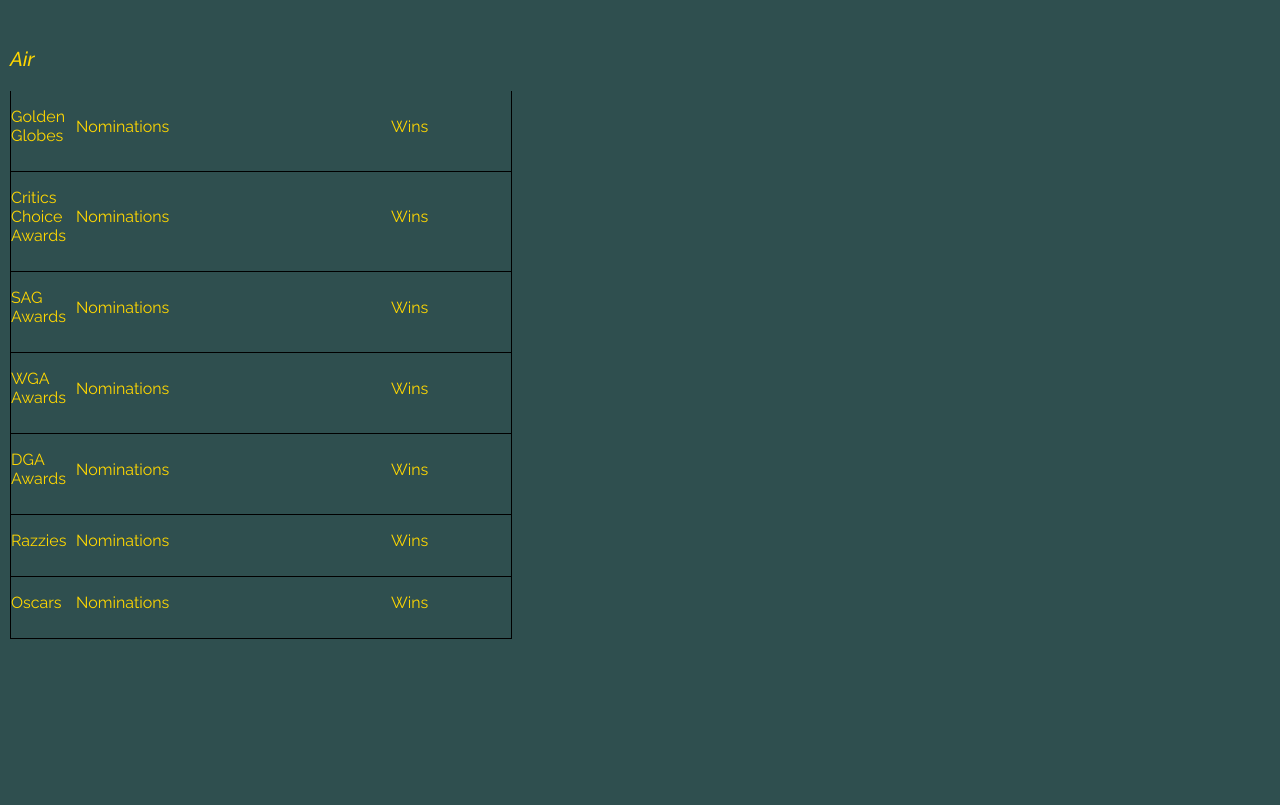
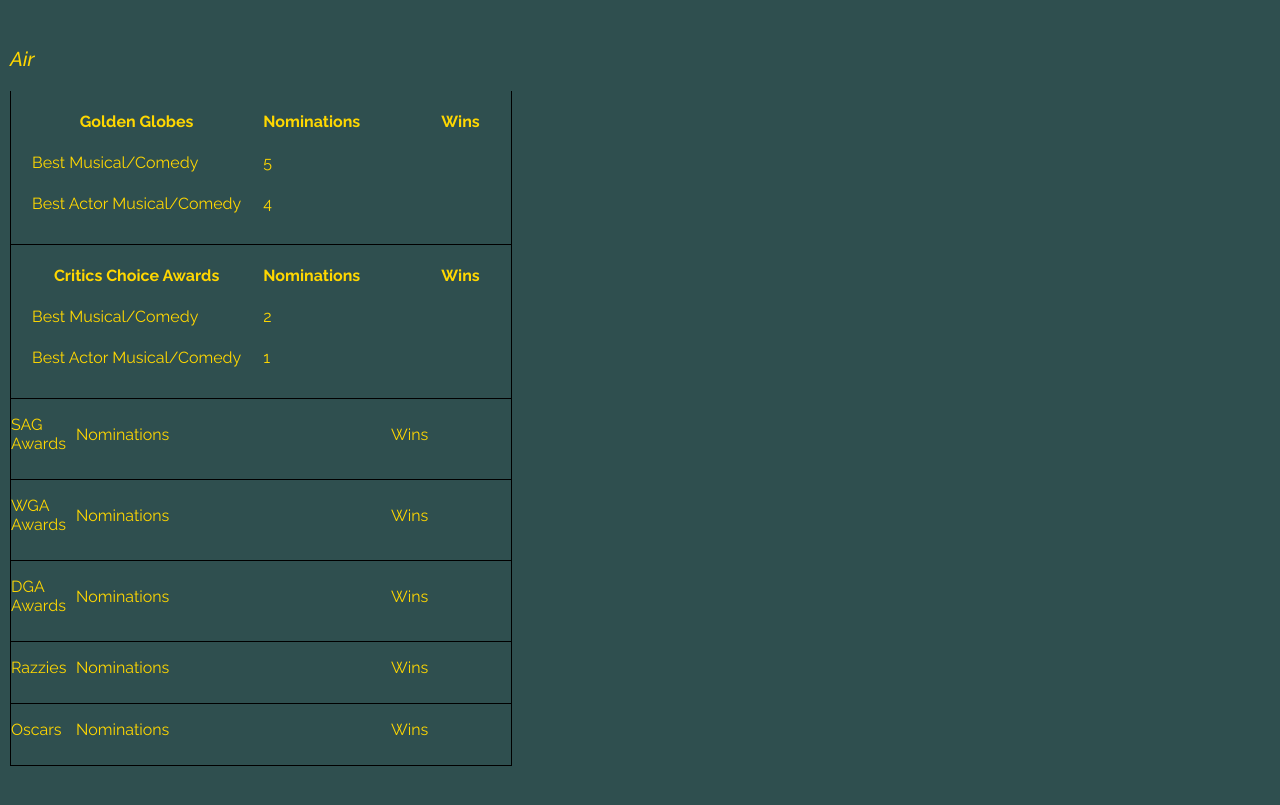
Before and after one commit to Tadler92/Awards-Draft, a plain HTML site: page info-pages/air-info.html in a window 1280 px wide. Shown: the part 83-888 px from the top of the page. Drawn offline with Linux system fonts and the light colour scheme.

Commit message:
Added points to 'air info page'

```diff
--- a/info-pages/air-info.html
+++ b/info-pages/air-info.html
@@ -14,6 +14,7 @@
   <link rel="stylesheet" href="../styles/awards-draft-site.css">
   <link rel="stylesheet" href="../styles/site-header.css">
   <link rel="stylesheet" href="../styles/site-general.css">
+  <link rel="stylesheet" href="../styles/info-pages.css">
 </head>
 
 <body>
@@ -37,8 +38,8 @@
     Air
   </p>
 
-  <div class="user-info">
-    <div class="award-show">
+  <div class="user-info" id="golden-globes">
+    <!-- <div class="award-show">
       <p>
         Golden Globes
       </p>
@@ -52,11 +53,29 @@
       <p>
         Wins
       </p>
-    </div>
+    </div> -->
+
+    <table class="awards-table">
+      <thead>
+        <tr>
+          <th>Golden Globes</th>
+          <th class="film-column">Nominations</th>
+          <th>Wins</th>
+        </tr>
+      </thead>
+      <tbody id="globes-table">
+        <!-- <tr>
+          <td></td>
+          <td></td>
+          <td></td>
+        </tr> -->
+      </tbody>
+    </table>
+
   </div>
 
-  <div class="user-info">
-    <div class="award-show">
+  <div class="user-info" id="critics-choice">
+    <!-- <div class="award-show">
       <p>
         Critics Choice Awards
       </p>
@@ -70,10 +89,28 @@
       <p>
         Wins
       </p>
-    </div>
+    </div> -->
+
+    <table class="awards-table">
+      <thead>
+        <tr>
+          <th>Critics Choice Awards</th>
+          <th class="film-column">Nominations</th>
+          <th>Wins</th>
+        </tr>
+      </thead>
+      <tbody id="critics-table">
+        <!-- <tr>
+          <td></td>
+          <td></td>
+          <td></td>
+        </tr> -->
+      </tbody>
+    </table>
+
   </div>
 
-  <div class="user-info">
+  <div class="user-info" id="sag-awards">
     <div class="award-show">
       <p>
         SAG Awards
@@ -91,7 +128,7 @@
     </div>
   </div>
 
-  <div class="user-info">
+  <div class="user-info" id="wga-awards">
     <div class="award-show">
       <p>
         WGA Awards
@@ -109,7 +146,7 @@
     </div>
   </div>
 
-  <div class="user-info">
+  <div class="user-info" id="dga-awards">
     <div class="award-show">
       <p>
         DGA Awards
@@ -145,7 +182,7 @@
     </div>
   </div>
 
-  <div class="user-info">
+  <div class="user-info" id="oscars">
     <div class="award-show">
       <p>
         Oscars
@@ -163,6 +200,7 @@
     </div>
   </div>
 
+  <script src="../scripts/info-pages.js"></script>
 </body>
 
 </html>
--- /dev/null
+++ b/scripts/info-pages.js
@@ -0,0 +1,69 @@
+document.body.onload = putInfoOnPage;
+
+
+const air = {
+  Globes: {
+    'Best Musical/Comedy Nom': 5,
+    'Best Actor Musical/Comedy Nom': 4,
+  },
+  Critics: {
+    'Best Acting Ensemble Nom': 2,
+    'Best Original Screenplay Nom': 1,
+  },
+}
+
+// Putting Above info onto page:
+// const globesNomDiv = document.querySelector('#golden-globes .nominations');
+// const globesWinsDiv = document.querySelector('#golden-globes .wins');
+const globesTbody = document.querySelector('#globes-table');
+const globesPoints = Object.values(air.Globes);
+const criticsTbody = document.querySelector('#critics-table');
+const criticsPoints = Object.values(air.Critics);
+
+function putInfoOnPage() {
+  // const nom1 = document.createElement('p');
+  const globesRow1 = document.createElement('tr');
+  const globesCatTD1 = document.createElement('td');
+  const globesNomTD1 = document.createElement('td');
+  const globesWinTD1 = document.createElement('td');
+  globesCatTD1.innerText = 'Best Musical/Comedy';
+  globesRow1.appendChild(globesCatTD1);
+  globesNomTD1.innerText = `${globesPoints[0]}`;
+  globesRow1.appendChild(globesNomTD1);
+  globesRow1.appendChild(globesWinTD1);
+  globesTbody.appendChild(globesRow1);
+  // const nom2 = document.createElement('p');
+  const globesRow2 = document.createElement('tr');
+  const globesCatTD2 = document.createElement('td');
+  const globesNomTD2 = document.createElement('td');
+  const globesWinTD2 = document.createElement('td');
+  globesCatTD2.innerText = 'Best Actor Musical/Comedy';
+  globesRow2.appendChild(globesCatTD2);
+  globesNomTD2.innerText = `${globesPoints[1]}`;
+  globesRow2.appendChild(globesNomTD2);
+  globesRow2.appendChild(globesWinTD2);
+  globesTbody.appendChild(globesRow2);
+  // nom2.innerText = `Best Actor Musical/Comedy   ${globesPoints[1]}`;
+  // globesNomDiv.appendChild(nom2);
+  const criticsRow1 = document.createElement('tr');
+  const criticsCatTD1 = document.createElement('td');
+  const criticsNomTD1 = document.createElement('td');
+  const criticsWinTD1 = document.createElement('td');
+  criticsCatTD1.innerText = 'Best Musical/Comedy';
+  criticsRow1.appendChild(criticsCatTD1);
+  criticsNomTD1.innerText = `${criticsPoints[0]}`;
+  criticsRow1.appendChild(criticsNomTD1);
+  criticsRow1.appendChild(criticsWinTD1);
+  criticsTbody.appendChild(criticsRow1);
+  // const nom2 = document.createElement('p');
+  const criticsRow2 = document.createElement('tr');
+  const criticsCatTD2 = document.createElement('td');
+  const criticsNomTD2 = document.createElement('td');
+  const criticsWinTD2 = document.createElement('td');
+  criticsCatTD2.innerText = 'Best Actor Musical/Comedy';
+  criticsRow2.appendChild(criticsCatTD2);
+  criticsNomTD2.innerText = `${criticsPoints[1]}`;
+  criticsRow2.appendChild(criticsNomTD2);
+  criticsRow2.appendChild(criticsWinTD2);
+  criticsTbody.appendChild(criticsRow2);
+}
--- /dev/null
+++ b/styles/info-pages.css
@@ -0,0 +1,8 @@
+.awards-table {
+  width: 100px;
+  /* border: 100px; */
+  margin-left: 0;
+  /* padding-right: 60px; */
+  border-spacing: 20px;
+  white-space: nowrap;
+}
```
